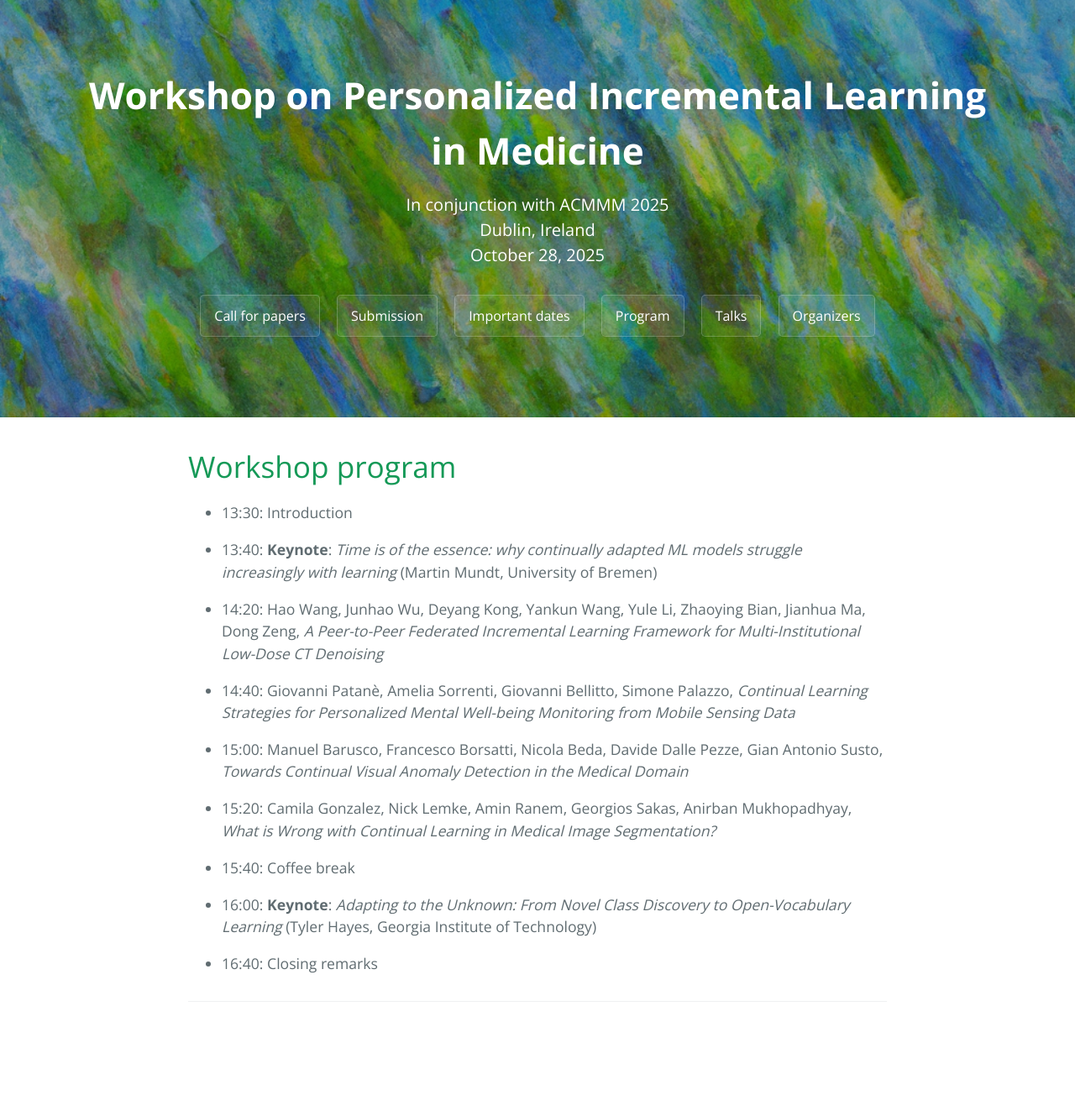
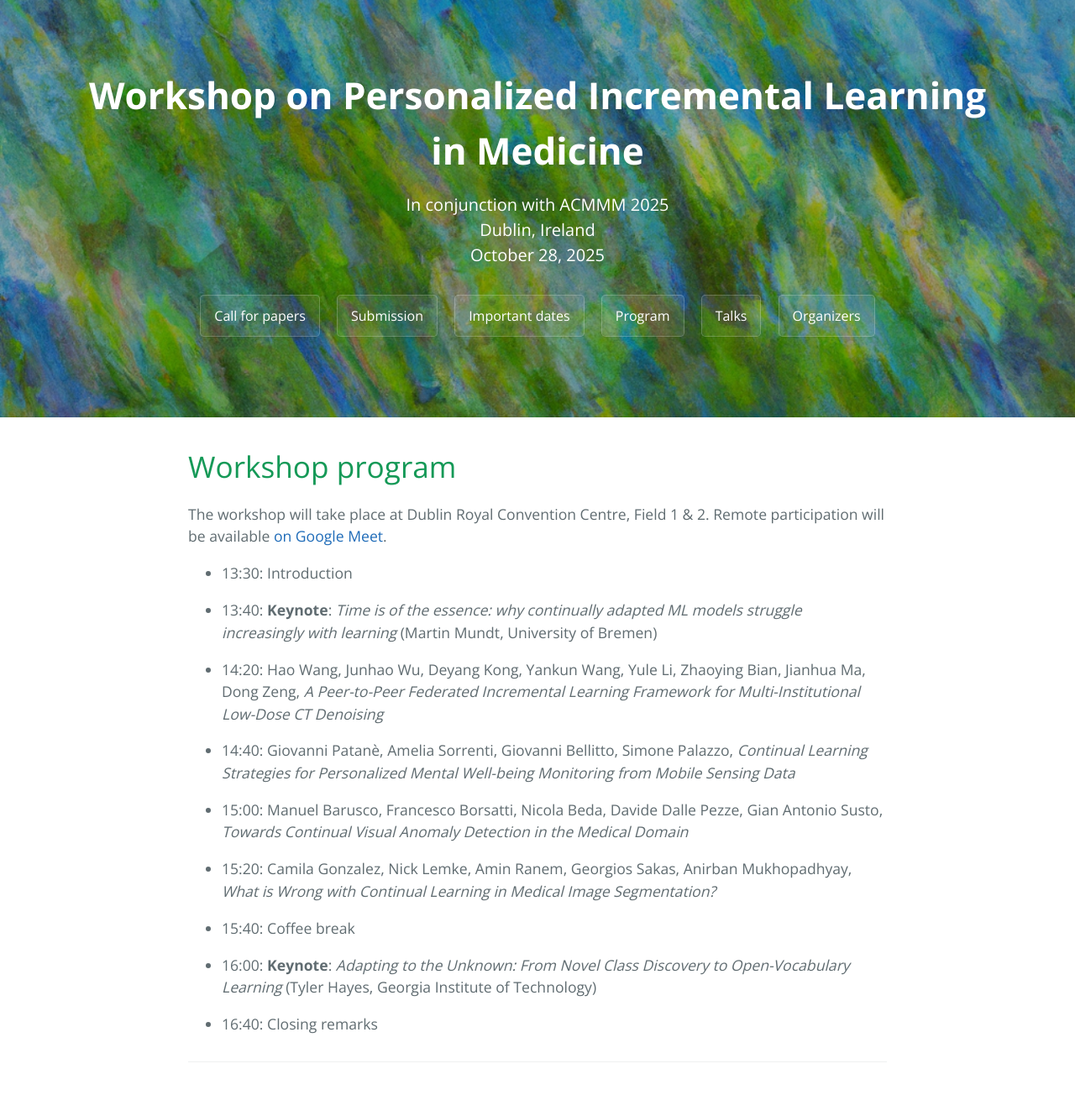
Before and after one commit to acmmm-pilm-2025/acmmm-pilm-2025.github.io, a Jekyll site: the page built from program.md, in a window 1280 px wide. Shown: the whole page at 84% size. Built offline with Jekyll 4.4.1, drawn with Linux system fonts in a browser that asks for light colours; before the commit the page ends 1257 px from its top, so only the background shows below that.

Commit message:
Added Meet link

```diff
--- a/program.md
+++ b/program.md
@@ -3,6 +3,8 @@ layout: default
 ---
 
 # Workshop program
+
+The workshop will take place at Dublin Royal Convention Centre, Field 1 & 2. Remote participation will be available [on Google Meet](https://meet.google.com/vqm-woxm-jhb).
 
 {% for entry in site.workshop.program %}
 {% if entry.type == "organizer" %}
```
